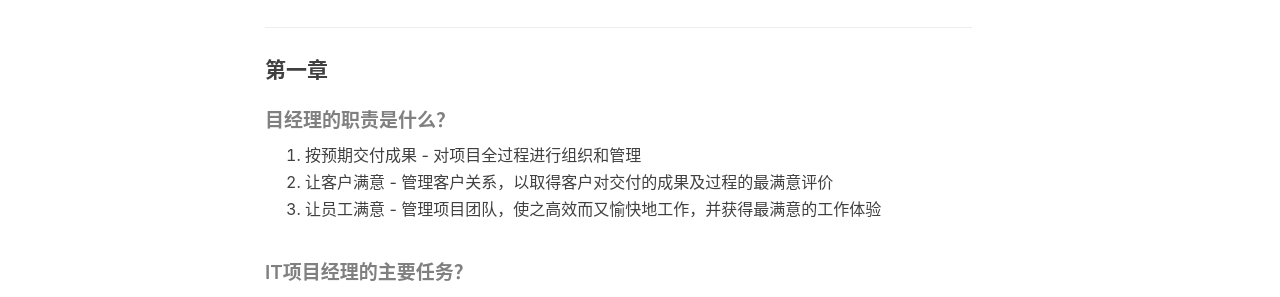
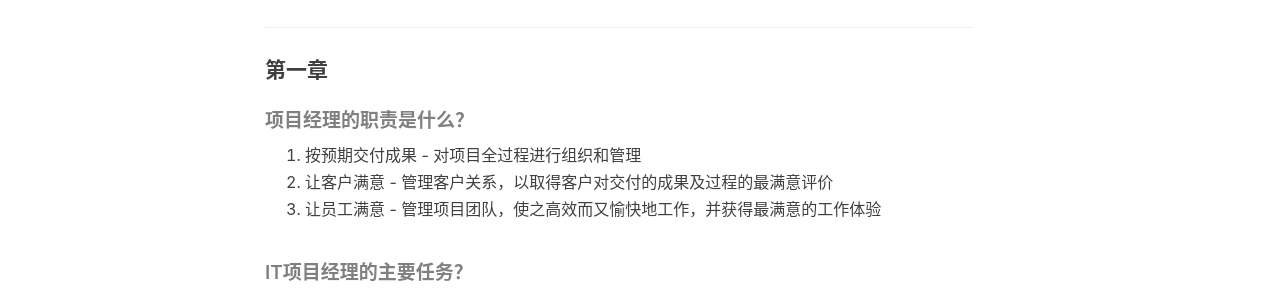
Before and after one commit to DanteYu/DanteYu.github.io, a Jekyll site: the page built from _posts/2018-12-23-ITPMreading1.markdown, in a window 1280 px wide. Shown: the part 603-900 px from the top of the page. Built offline with Jekyll 4.4.1, drawn with Linux system fonts in a browser that asks for light colours; nearby versions of some CDN libraries; comment, search, counter and statistics services are not loaded.

Commit message:
update article

```diff
--- a/_posts/2018-12-23-ITPMreading1.markdown
+++ b/_posts/2018-12-23-ITPMreading1.markdown
@@ -15,7 +15,7 @@ tags:
 
 #### 第一章
 
-##### 目经理的职责是什么？
+##### 项目经理的职责是什么？
 1. 按预期交付成果 - 对项目全过程进行组织和管理
 2. 让客户满意 - 管理客户关系，以取得客户对交付的成果及过程的最满意评价
 3. 让员工满意 - 管理项目团队，使之高效而又愉快地工作，并获得最满意的工作体验
```
